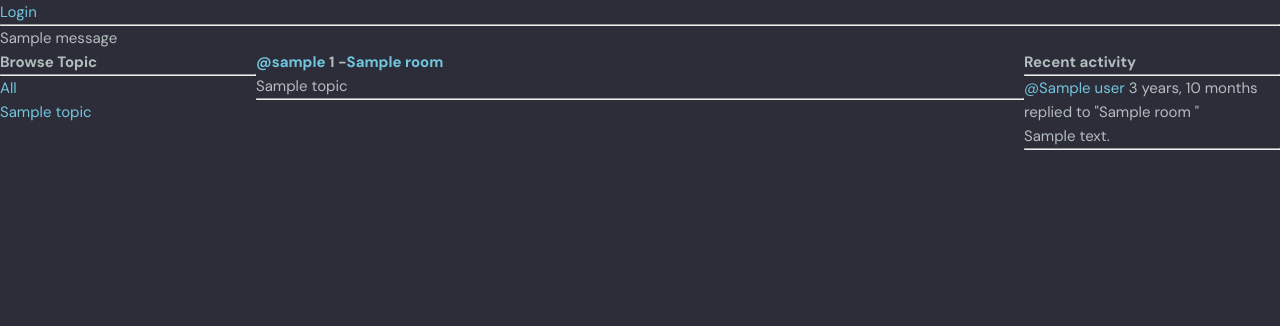
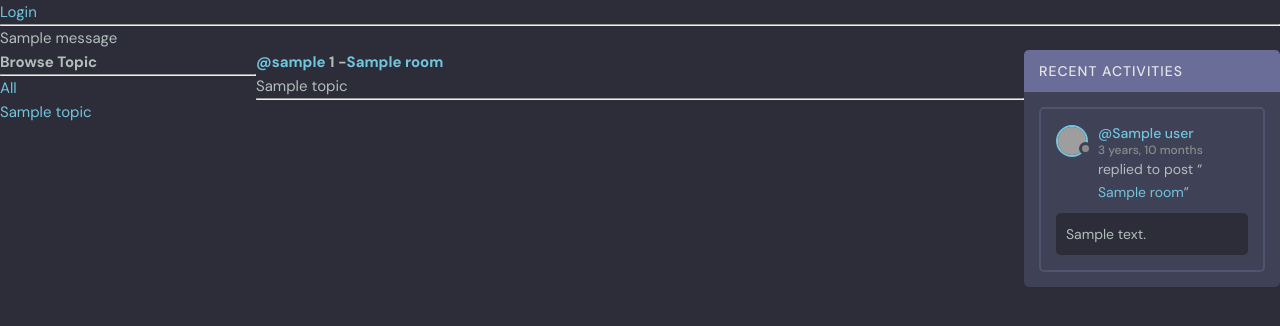
Before and after one commit to ArashGorji/studybud, a Django app: template base/templates/base/profile.html in a window 1280 px wide. Shown: the part 76-402 px from the top of the page. Run offline with Django 5.2, Linux system fonts and the light colour scheme; the template is opened without the code that fills it: most values are stand-ins (such as "Sample title", 1, 10 or a date in 2020); one stand-in notice (Sample message) is shown; grey boxes are pictures that could not be loaded.

Commit message:
update base on theme

```diff
--- a/base/templates/base/activity_component.html
+++ b/base/templates/base/activity_component.html
@@ -1,16 +1,65 @@
-<h3>Recent activity</h3>
-    <hr />
+    <div class="activities">
+      <div class="activities__header">
+        <h2>Recent Activities</h2>
+      </div>
+
     {% for message in room_messages %}
-
-    <div>
-      <small> <a href="{% url "user-profile" message.user.id %}"> @{{message.user}}</a> {{message.created|timesince}} </small>
-      <small>replied to "{{message.room}} " </small>
-      <p>{{message}}</p>
-      {% if request.user == message.user %}
-      <a href="{% url 'delete-message' message.id %}">Delete</a>
-      <br />
-      {% endif %}
-      <hr />
+      <div class="activities__box">
+        <div class="activities__boxHeader roomListRoom__header">
+          <a href="{% url "user-profile" message.user.id %}" class="roomListRoom__author">
+            <div class="avatar avatar--small">
+              <img src="https://randomuser.me/api/portraits/women/11.jpg" />
+            </div>
+            <p>
+              @{{message.user}}
+              <span>{{message.created|timesince}}</span>
+            </p>
+          </a>
+          {% if request.user == message.user %}
+          <div class="roomListRoom__actions">
+            <a href="{% url 'delete-message' message.id %}">
+              <svg
+                version="1.1"
+                xmlns="http://www.w3.org/2000/svg"
+                width="32"
+                height="32"
+                viewBox="0 0 32 32"
+              >
+                <title>remove</title>
+                <path
+                  d="M27.314 6.019l-1.333-1.333-9.98 9.981-9.981-9.981-1.333 1.333 9.981 9.981-9.981 9.98 1.333 1.333 9.981-9.98 9.98 9.98 1.333-1.333-9.98-9.98 9.98-9.981z"
+                ></path>
+              </svg>
+            </a>
+          </div>
+          {% endif %}
+        </div>
+        <div class="activities__boxContent">
+          <p>
+            replied to post “<a href="{% url 'room' message.room.id %}">{{message.room.name}}</a
+            >”
+          </p>
+          <div class="activities__boxRoomContent">
+            {{message}}
+          </div>
+        </div>
+      </div>
+    {% endfor %}
     </div>
 
-    {% endfor %}
+
+
+<!--    {% for message in room_messages %}-->
+
+<!--    <div>-->
+<!--      <small> <a href="{% url "user-profile" message.user.id %}"> @{{message.user}}</a> {{message.created|timesince}} </small>-->
+<!--      <small>replied to "{{message.room}} " </small>-->
+<!--      <p>{{message}}</p>-->
+<!--      {% if request.user == message.user %}-->
+<!--      <a href="{% url 'delete-message' message.id %}">Delete</a>-->
+<!--      <br />-->
+<!--      {% endif %}-->
+<!--      <hr />-->
+<!--    </div>-->
+
+<!--    {% endfor %}-->
```
